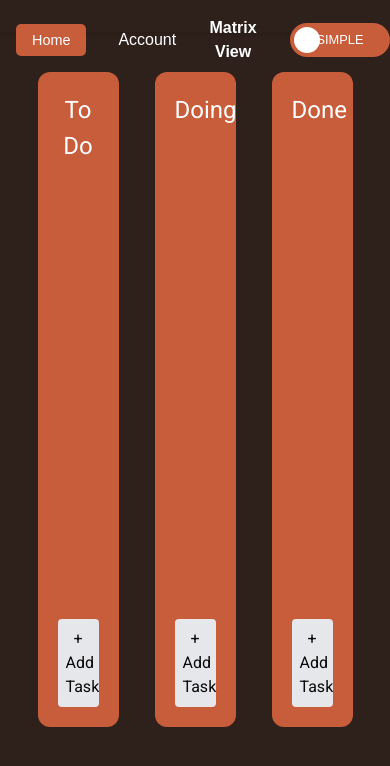
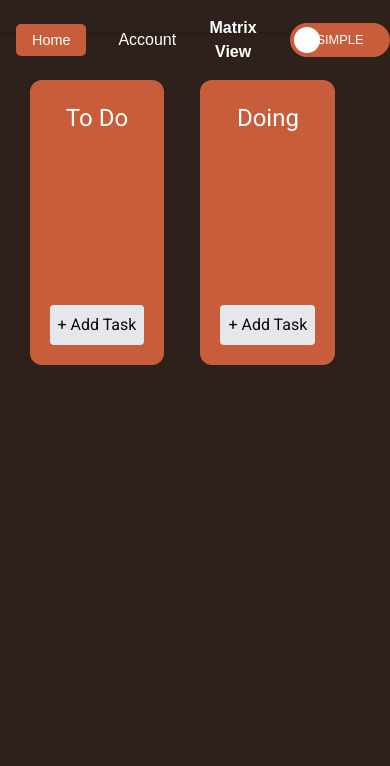
Before and after one commit to Yobamba/to-do-manager, a Next.js app: page / in a window 390 px wide. Shown: the top 766 px of the page. Built offline with nearby package versions, Linux system fonts and the light colour scheme.

Commit message:
refactor mobile styles for improved layout and overflow handling

```diff
--- a/src/app/page.module.css
+++ b/src/app/page.module.css
@@ -667,6 +667,32 @@ input:checked + .slider:before {
 
 /* Mobile */
 @media (max-width: 700px) {
+  .boardWrapper {
+    height: auto;
+    min-height: 100dvh;
+    overflow-x: auto;
+    overflow-y: hidden;
+    padding-inline: 0.5rem;
+  }
+
+  .board {
+    height: auto;
+    min-height: 0;
+    width: max-content;
+    min-width: 100%;
+    padding: 0.5rem 0;
+  }
+
+  .column {
+    min-width: 80vw;
+    flex: 0 0 80vw;
+  }
+
+  .columnContent {
+    max-height: calc(100dvh - 220px);
+    overflow-y: auto;
+  }
+
   .grid {
     grid-template-columns: 1fr;
     margin-bottom: 120px;
```
